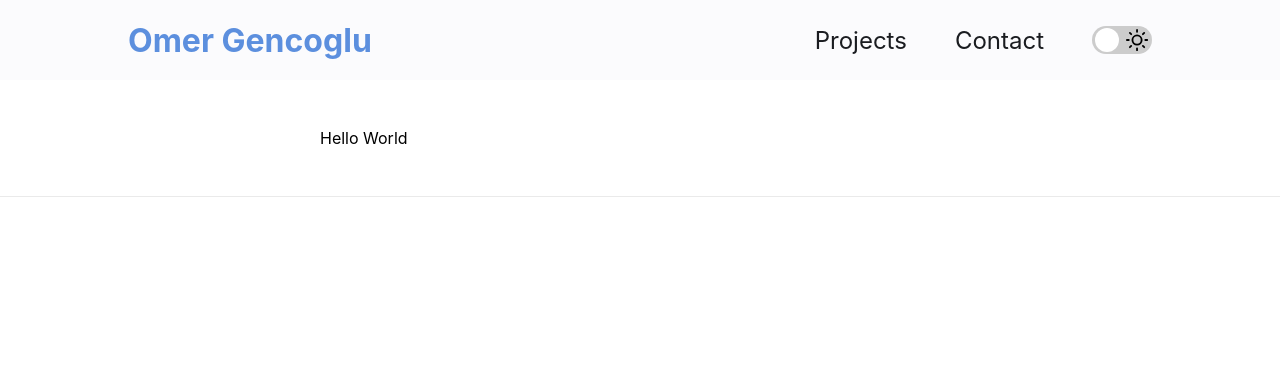
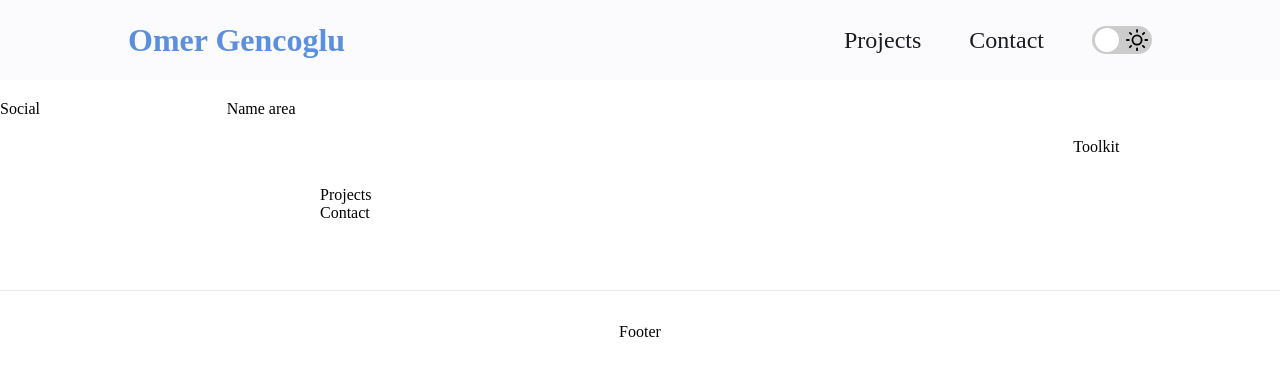
Before and after one commit to omergencoglu/portfolio, a Next.js app: page / in a window 1280 px wide. Shown: the top 376 px of the page. Built offline with nearby package versions, Linux system fonts and the light colour scheme.

Commit message:
Add grid layout

```diff
--- a/components/layout/Footer.js
+++ b/components/layout/Footer.js
@@ -1,7 +1,7 @@
 import classes from "./Footer.module.css";
 
 function Footer() {
-  return <footer className={classes.footer}></footer>;
+  return <footer className={classes.footer}>Footer</footer>;
 }
 
 export default Footer;
--- a/components/layout/Footer.module.css
+++ b/components/layout/Footer.module.css
@@ -5,6 +5,7 @@
   border-top: 1px solid #eaeaea;
   justify-content: center;
   align-items: center;
+  grid-area: footer;
 }
 
 .footer a {
--- a/components/layout/Layout.js
+++ b/components/layout/Layout.js
@@ -1,5 +1,3 @@
-import { Fragment } from "react";
-
 import Navbar from "./Navbar";
 import Footer from "./Footer";
 
@@ -7,11 +5,14 @@ import classes from "./Layout.module.css";
 
 function Layout({ children }) {
   return (
-    <Fragment>
+    <div className={classes.wrapper}>
       <Navbar />
+      <div className={classes.name_area}>Name area</div>
+      <div className={classes.tools_side}>Toolkit</div>
       <main className={classes.main}>{children}</main>
+      <div className={classes.social_side}>Social</div>
       <Footer />
-    </Fragment>
+    </div>
   );
 }
 
--- a/components/layout/Layout.module.css
+++ b/components/layout/Layout.module.css
@@ -1,5 +1,42 @@
+.name_area {
+  grid-area: name;
+}
+
+.tools_side {
+  grid-area: toolkit;
+}
+
+.social_side {
+  grid-area: social;
+}
+
 .main {
+  grid-area: main;
   margin: 3rem auto;
   width: 90%;
   max-width: 40rem;
 }
+
+.wrapper {
+  display: grid;
+  gap: 20px;
+  grid-template-areas:
+    "header"
+    "name"
+    "toolkit"
+    "main"
+    "social"
+    "footer";
+}
+
+@media (min-width: 700px) {
+  .wrapper {
+    grid-template-columns: 1fr 4fr 1fr;
+    grid-template-areas:
+      "header header header"
+      "social name   name"
+      "social main   toolkit"
+      "social main   toolkit"
+      "footer footer footer";
+  }
+}
--- a/components/layout/Navbar.module.css
+++ b/components/layout/Navbar.module.css
@@ -6,6 +6,7 @@
   justify-content: space-between;
   background-color: #fbfbfd;
   padding: 0 10%;
+  grid-area: header;
 }
 
 .logo {
--- a/pages/index.js
+++ b/pages/index.js
@@ -12,7 +12,8 @@ function Home() {
         />
         <link rel="icon" href="/favicon.ico" />
       </Head>
-      <div>Hello World</div>
+      <div>Projects</div>
+      <div>Contact</div>
     </Fragment>
   );
 }
--- a/styles/globals.css
+++ b/styles/globals.css
@@ -1,16 +1,16 @@
 html,
 body {
+  height: 100%;
+  width: 100%;
+}
+
+* {
+  box-sizing: border-box;
+  margin: 0;
   padding: 0;
-  margin: 0;
-  font-family: -apple-system, BlinkMacSystemFont, Segoe UI, Roboto, Oxygen,
-    Ubuntu, Cantarell, Fira Sans, Droid Sans, Helvetica Neue, sans-serif;
 }
 
 a {
   color: inherit;
   text-decoration: none;
 }
-
-* {
-  box-sizing: border-box;
-}
```
